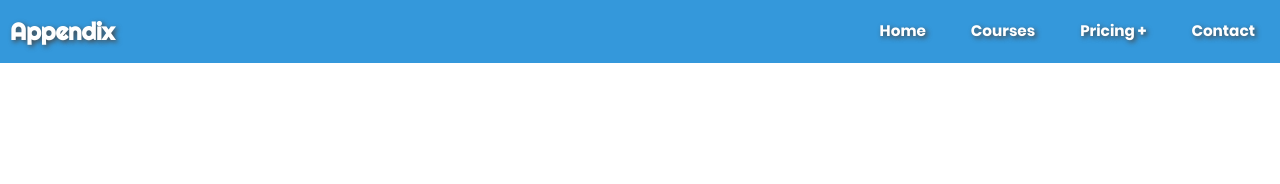
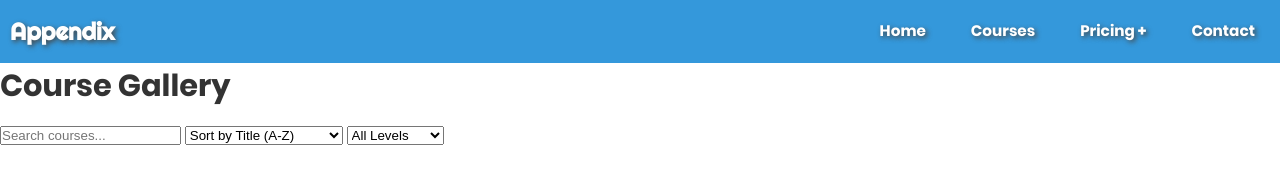
Before and after one commit to FreeFallRush/Online-Learning-Platform, a website with bundled scripts: page src/courses.html in a window 1280 px wide. Built offline with nearby package versions, Linux system fonts and the light colour scheme; files whose address does not match are found by name.

Commit message:
Added search bar with sort and filter options in courses.html

```diff
--- a/src/courses.html
+++ b/src/courses.html
@@ -35,5 +35,36 @@
         </nav>
       </header>
 
+       <main class="courses-page">
+        <h1>Course Gallery</h1>
+
+        <!-- Search Bar -->
+        <section id="search">
+          <input
+            type="text"
+            id="searchInput"
+            placeholder="Search courses..."
+            aria-label="Search for courses"
+          />
+
+          <!-- Sorting -->
+          <select id="sortOptions" aria-label="Sort courses">
+            <option value="title-asc">Sort by Title (A-Z)</option>
+            <option value="title-desc">Sort by Title (Z-A)</option>
+            <option value="instructor-asc">Sort by Instructor (A-Z)</option>
+            <option value="instructor-desc">Sort by Instructor (Z-A)</option>
+          </select>
+
+          <!-- Filter Options -->
+          <select id="filterOptions" aria-label="Filter by level">
+            <option value="all">All Levels</option>
+            <option value="Beginner">Beginner</option>
+            <option value="Intermediate">Intermediate</option>
+            <option value="Advanced">Advanced</option>
+          </select>
+        </section>
+
+       </main>
+
   </body>
 </html>
```
